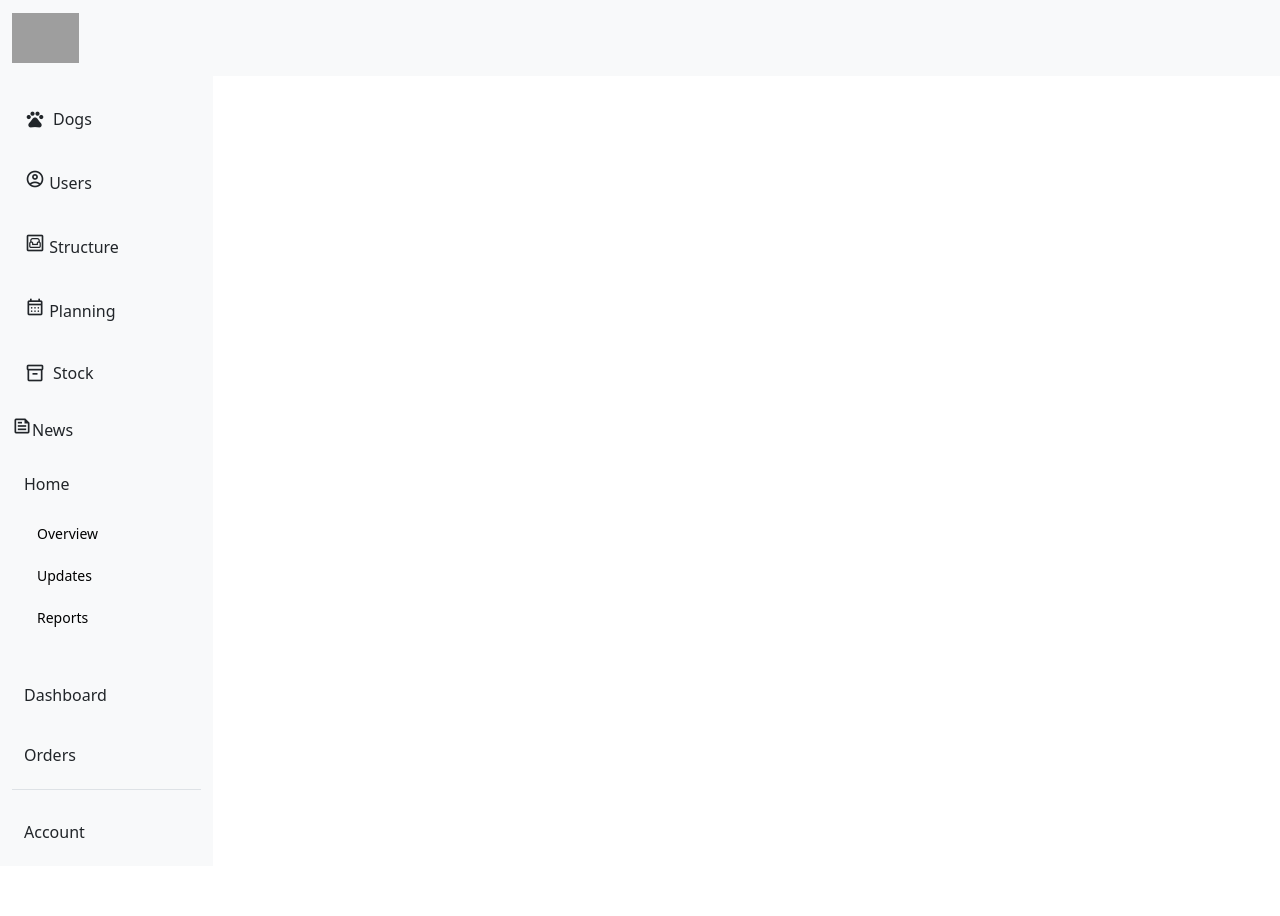
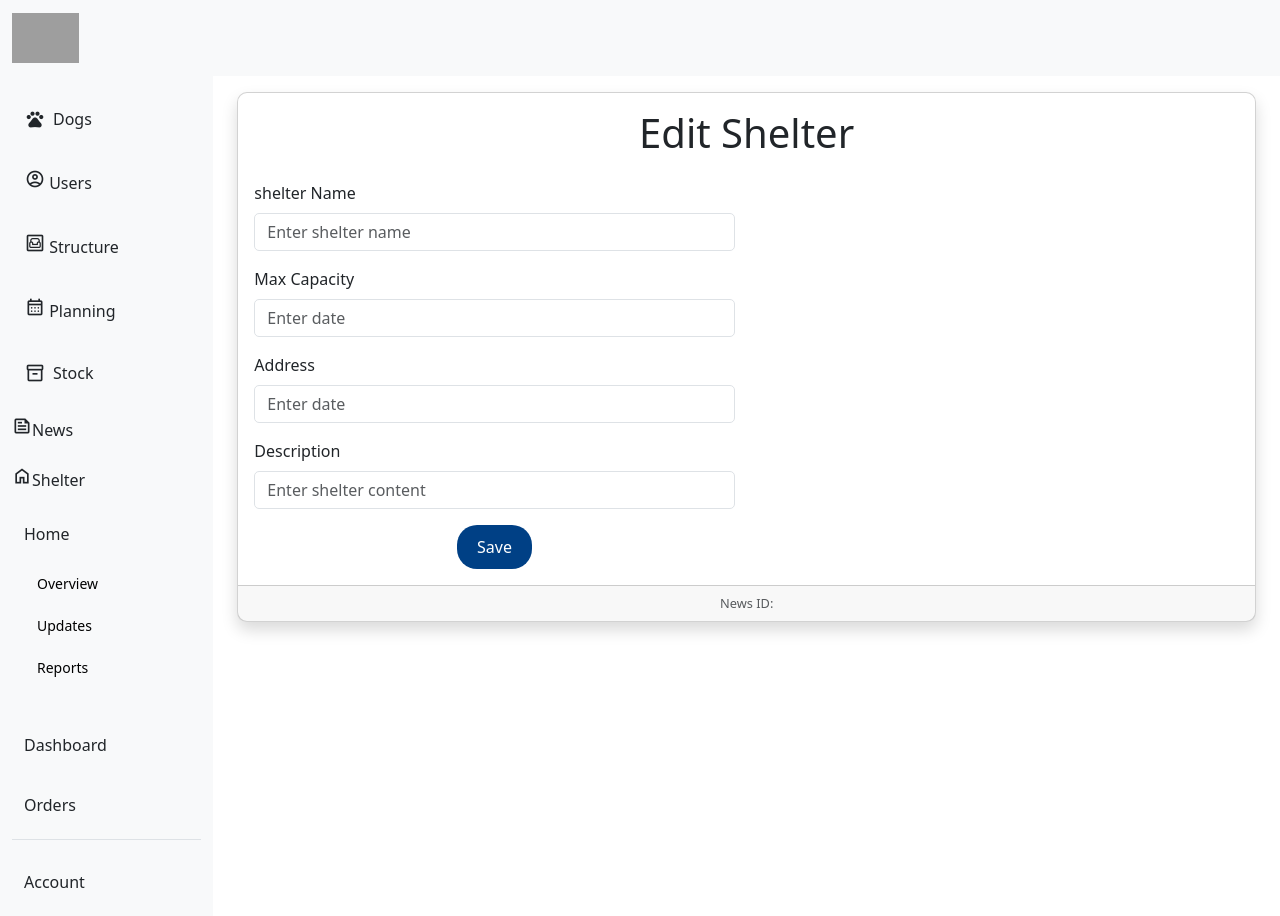
Before and after one commit to ThatItalianInFrance/canileOffice, a Vue app: page /shelter/1 in a window 1280 px wide. Before the commit the page ends 866 px from the top, so only its background shows below. Built offline with nearby package versions, Linux system fonts and the light colour scheme; no server answers; what vue-chartkick would draw is missing.

Commit message:
BO news list + edit + BO shelter edit

```diff
--- a/src/components/SideBar.vue
+++ b/src/components/SideBar.vue
@@ -121,6 +121,11 @@
           </span>News</RouterLink>
       </li>
       <li class="mb-1">
+        <RouterLink to="/shelter/1" class="nav-link active "><span class="material-symbols-outlined">
+            home
+          </span>Shelter</RouterLink>
+      </li>
+      <li class="mb-1">
         <button class="btn btn-toggle d-inline-flex align-items-center rounded border-0" data-bs-toggle="collapse"
           data-bs-target="#home-collapse" aria-expanded="true">
           Home
--- a/src/router/index.js
+++ b/src/router/index.js
@@ -10,6 +10,8 @@ import PlanningView from '../components/PlanningView.vue'
 import ListaFood from '../views/ListaFood.vue'
 import FoodEdit from '../views/FoodEdit.vue'
 import NewsList from '../views/NewsList.vue'
+import NewsEdit from '../views/NewsEdit.vue'
+import ShelterView from '../views/ShelterView.vue'
 
 const router = createRouter({
   history: createWebHistory(import.meta.env.BASE_URL),
@@ -60,6 +62,16 @@ const router = createRouter({
       component: NewsList
     },
     {
+      path: '/shelter/:id',
+      name: 'shelter',
+      component: ShelterView
+    },
+    {
+      path: '/news/:id',
+      name: 'newsedit',
+      component: NewsEdit
+    },
+    {
       path: '/food',
       name: 'food',
       component: ListaFood
--- /dev/null
+++ b/src/views/NewsEdit.vue
@@ -0,0 +1,164 @@
+<script setup>
+import { ref, watch } from 'vue';
+import { useRoute, useRouter } from 'vue-router';
+
+const router = useRouter();
+const route = useRoute();
+
+let addOrEdit = ref(''); // If != 0 - Edit item, else - Add item
+let id = route.params.id;
+
+let base64Image = ref();
+function onChangeImage(evt) {
+  const selectedfile = evt.target.files;
+  if (selectedfile.length > 0) {
+    const [imageFile] = selectedfile;
+    const fileReader = new FileReader();
+    fileReader.onload = () => {
+      base64Image.value = fileReader.result;
+    };
+    fileReader.readAsDataURL(imageFile);
+  }
+}
+
+let news = ref({
+  id: "",
+  title: '',
+  date_start: '',
+  date_end: '',
+  content: '',
+});
+
+let titleForm = ref();
+let initFields = function (id) {
+  news.value.title = '';
+  news.value.date_start = '';
+  news.value.date_end = '';
+  news.value.content = '';
+  titleForm.value = id;
+};
+
+initFields(id);
+let loadNews = async function (id) {
+
+  if (id == 0) {
+    console.log('id 0');
+    return;
+  }
+  let response = await fetch(`${import.meta.env.VITE_SERVER}/office/news/${id}`);
+  let json = await response.json();
+  news.value = json.data;
+};
+
+loadNews(id);
+
+let saveNews = async function () {
+  if (id == 0) {
+    await fetch(`${import.meta.env.VITE_SERVER}/office/news`, {
+      method: 'POST',
+      headers: {
+        'Content-Type': 'application/json',
+      },
+      body: JSON.stringify(news.value),
+    });
+  } else {
+ console.log(id);
+
+    await fetch(`${import.meta.env.VITE_SERVER}/office/news/${news.value.id}`, {
+      method: 'PUT',
+      headers: {
+        'Content-Type': 'application/json',
+      },
+      body: JSON.stringify(news.value),
+    });
+  }
+  router.push({ path: '/news' });
+};
+
+watch(route, (newSearchTerm, oldSearchTerm) => {
+  loadNews(id);
+});
+</script>
+
+<template>
+  <main>
+    <div class="card shadow">
+      <div class="card-body">
+        <h1 class="card-title text-center mb-4">{{ titleForm !== '0' ? 'Edit' : 'Add' }} News</h1>
+        <div class="row">
+
+          <div class="col-6">
+            <form @submit.prevent="saveNews">
+              <div class="mb-3">
+                <label for="newsname" class="form-label">news Name</label>
+                <input type="text" class="form-control" id="newsname" v-model="news.title" placeholder="Enter news name" />
+              </div>
+              <div class="mb-3">
+                <label for="type" class="form-label">Date start</label>
+                <input type="date" class="form-control" id="type" v-model="news.date_start" placeholder="Enter date" />
+              </div>
+              <div class="mb-3">
+                <label for="description" class="form-label">Date End</label>
+                <input type="date" class="form-control" id="type" v-model="news.date_end" placeholder="Enter date" />
+              </div>
+              <div class="mb-3">
+                <label for="content" class="form-label">Content</label>
+                <input type="text" class="form-control" id="type" v-model="news.content" placeholder="Enter news content" />
+              </div>
+              <div class="text-center">
+                <button type="button" class="btn btn-primary" @click.prevent="saveNews">Save</button>
+              </div>
+            </form>
+          </div>
+
+
+
+
+        </div>
+      </div>
+      <div class="card-footer text-muted text-center">News ID: {{ news.id }}</div>
+    </div>
+  </main>
+</template>
+
+<style scoped>
+/* Additional custom styles if needed */
+.card {
+  background: #fff;
+  border-radius: 10px;
+}
+
+.form-control {
+  border-radius: 5px;
+}
+
+.btn-primary {
+  background-color: #004085;
+  border: none;
+  padding: 10px 20px;
+  border-radius: 20px;
+  transition: background-color 0.3s ease;
+}
+
+.btn-primary:hover {
+  background-color: #0056b3;
+}
+
+.card-footer {
+  font-size: 0.8rem;
+}
+
+/* To make the image preview rounded */
+#thumbnail img {
+  max-height: 300px;
+  max-width: 300px;
+  border-radius: 15px;
+  box-shadow: 0 4px 8px rgba(0, 0, 0, 0.1);
+}
+
+.button {
+  display: flex;
+  justify-content: center;
+  align-items: center;
+}
+</style>
--- a/src/views/NewsList.vue
+++ b/src/views/NewsList.vue
@@ -45,7 +45,7 @@ loadNews();
             <p>Overview of news articles</p>
           </div>
           <div class="my-auto">
-            <button class="btn btn-outline-success mx-2" type="button">New Article</button>
+            <button class="btn btn-outline-secondary"><RouterLink class="nav-link active" to="/news/0">New Article</RouterLink></button>
             <button class="btn btn-outline-secondary">All news</button>
           </div>
         </div>
--- /dev/null
+++ b/src/views/ShelterView.vue
@@ -0,0 +1,164 @@
+<script setup>
+import { ref, watch } from 'vue';
+import { useRoute, useRouter } from 'vue-router';
+
+const router = useRouter();
+const route = useRoute();
+
+let addOrEdit = ref(''); // If != 0 - Edit item, else - Add item
+let id = route.params.id;
+
+let base64Image = ref();
+function onChangeImage(evt) {
+  const selectedfile = evt.target.files;
+  if (selectedfile.length > 0) {
+    const [imageFile] = selectedfile;
+    const fileReader = new FileReader();
+    fileReader.onload = () => {
+      base64Image.value = fileReader.result;
+    };
+    fileReader.readAsDataURL(imageFile);
+  }
+}
+
+let shelter = ref({
+  id: "",
+  name: '',
+  max_capacity: '',
+  address: '',
+  description: '',
+});
+
+let titleForm = ref();
+let initFields = function (id) {
+  shelter.value.title = '';
+  shelter.value.date_start = '';
+  shelter.value.date_end = '';
+  shelter.value.content = '';
+  titleForm.value = id;
+};
+
+initFields(id);
+let loadShelters = async function (id) {
+
+  if (id == 0) {
+    console.log('id 0');
+    return;
+  }
+  let response = await fetch(`${import.meta.env.VITE_SERVER}/office/shelter/${id}`);
+  let json = await response.json();
+  shelter.value = json.data;
+};
+
+loadShelters(id);
+
+let saveShelter = async function () {
+  if (id == 0) {
+    await fetch(`${import.meta.env.VITE_SERVER}/office/shelter`, {
+      method: 'POST',
+      headers: {
+        'Content-Type': 'application/json',
+      },
+      body: JSON.stringify(shelter.value),
+    });
+  } else {
+ console.log(id);
+
+    await fetch(`${import.meta.env.VITE_SERVER}/office/shelter/${shelter.value.id}`, {
+      method: 'PUT',
+      headers: {
+        'Content-Type': 'application/json',
+      },
+      body: JSON.stringify(shelter.value),
+    });
+  }
+  router.push({ path: '/shelter' });
+};
+
+watch(route, (newSearchTerm, oldSearchTerm) => {
+  loadShelters(id);
+});
+</script>
+
+<template>
+  <main>
+    <div class="card shadow">
+      <div class="card-body">
+        <h1 class="card-title text-center mb-4">{{ titleForm !== '0' ? 'Edit' : 'Add' }} Shelter</h1>
+        <div class="row">
+
+          <div class="col-6">
+            <form @submit.prevent="saveShelter">
+              <div class="mb-3">
+                <label for="newsname" class="form-label">shelter Name</label>
+                <input type="text" class="form-control" id="sheltername" v-model="shelter.name" placeholder="Enter shelter name" />
+              </div>
+              <div class="mb-3">
+                <label for="type" class="form-label">Max Capacity</label>
+                <input type="text" class="form-control" id="type" v-model="shelter.max_capacity" placeholder="Enter date" />
+              </div>
+              <div class="mb-3">
+                <label for="description" class="form-label">Address</label>
+                <input type="text" class="form-control" id="type" v-model="shelter.address" placeholder="Enter date" />
+              </div>
+              <div class="mb-3">
+                <label for="content" class="form-label">Description</label>
+                <input type="text" class="form-control" id="type" v-model="shelter.description" placeholder="Enter shelter content" />
+              </div>
+              <div class="text-center">
+                <button type="button" class="btn btn-primary" @click.prevent="saveShelter">Save</button>
+              </div>
+            </form>
+          </div>
+
+
+
+
+        </div>
+      </div>
+      <div class="card-footer text-muted text-center">News ID: {{ shelter.id }}</div>
+    </div>
+  </main>
+</template>
+
+<style scoped>
+/* Additional custom styles if needed */
+.card {
+  background: #fff;
+  border-radius: 10px;
+}
+
+.form-control {
+  border-radius: 5px;
+}
+
+.btn-primary {
+  background-color: #004085;
+  border: none;
+  padding: 10px 20px;
+  border-radius: 20px;
+  transition: background-color 0.3s ease;
+}
+
+.btn-primary:hover {
+  background-color: #0056b3;
+}
+
+.card-footer {
+  font-size: 0.8rem;
+}
+
+/* To make the image preview rounded */
+#thumbnail img {
+  max-height: 300px;
+  max-width: 300px;
+  border-radius: 15px;
+  box-shadow: 0 4px 8px rgba(0, 0, 0, 0.1);
+}
+
+.button {
+  display: flex;
+  justify-content: center;
+  align-items: center;
+}
+</style>
```
